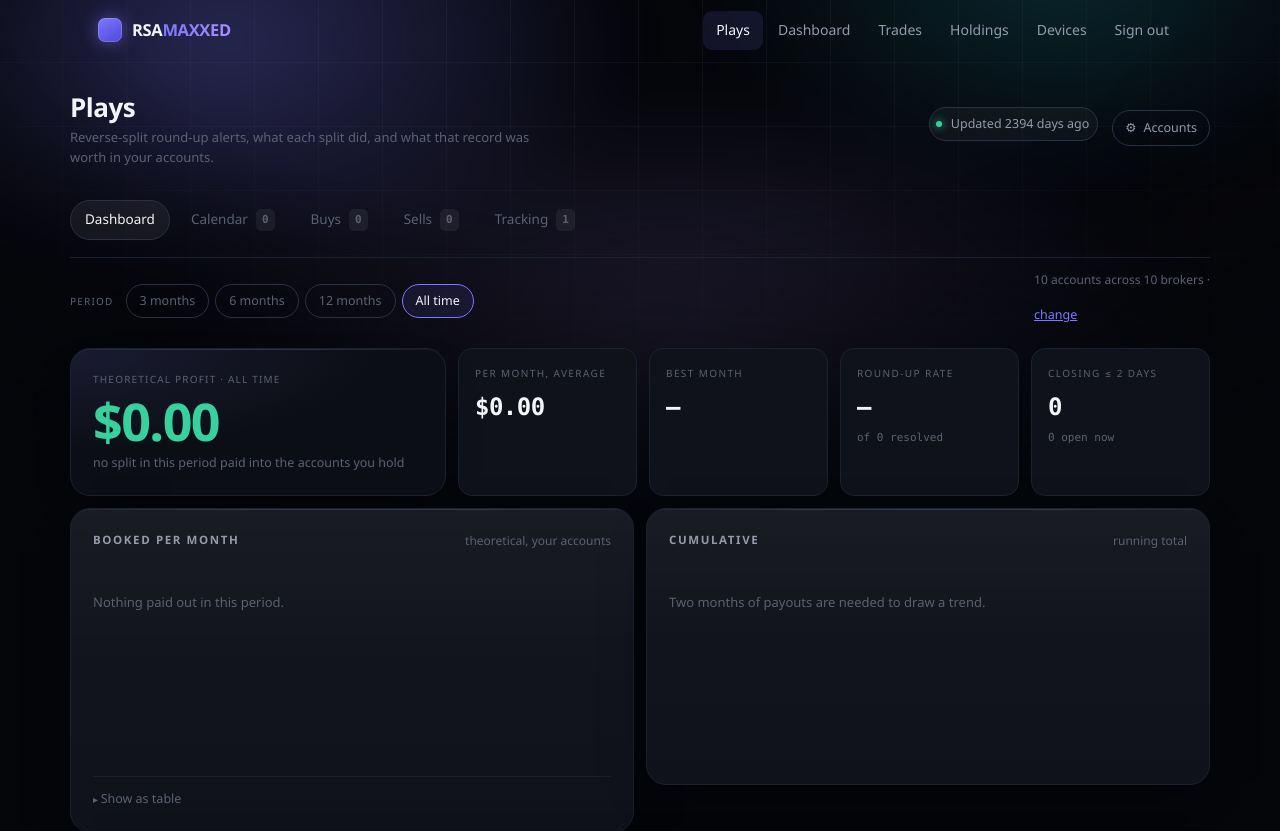
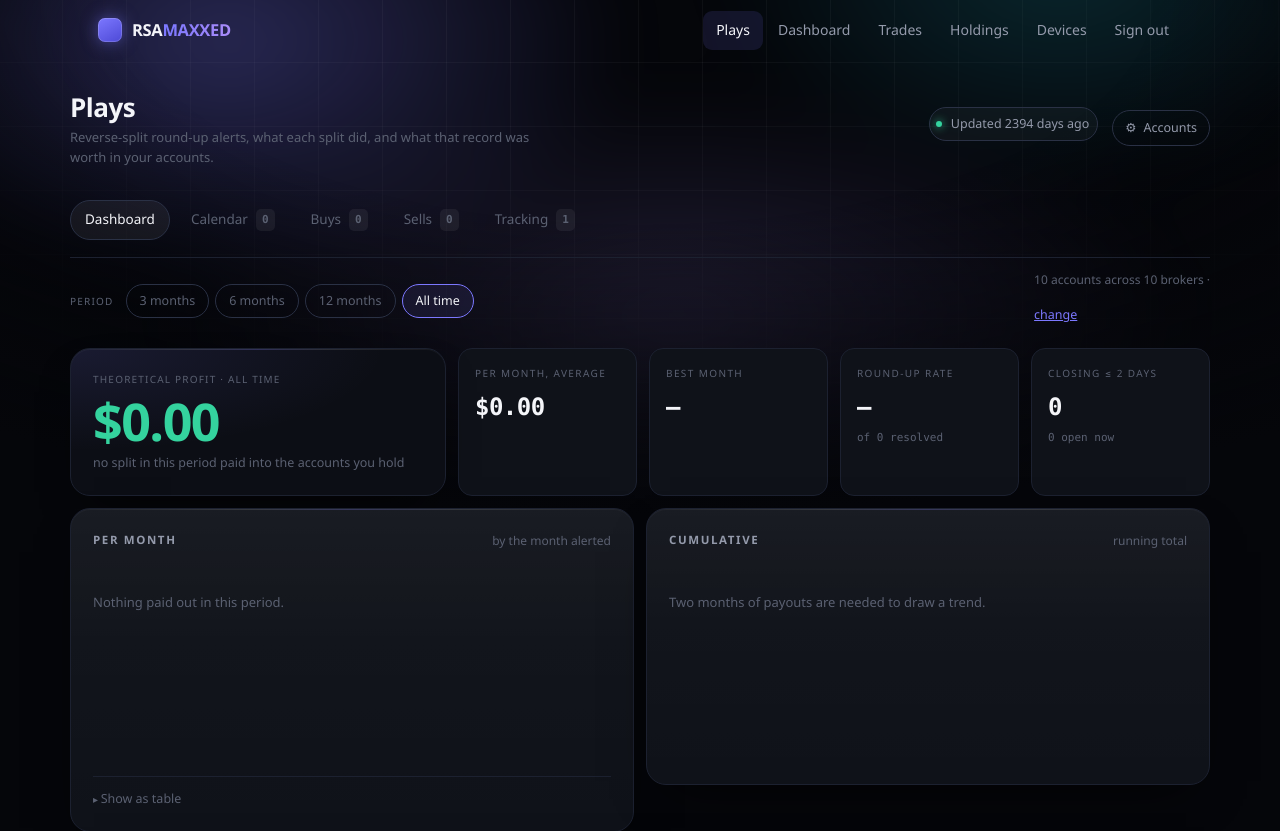
Before and after one commit to mlee33-nor/RSAMAXXED, a FastAPI app: page /plays in a window 1280 px wide. Shown: the top 831 px of the page. Run offline with FastAPI, Linux system fonts and the light colour scheme; the visitor is signed in with stand-in values (Sample User, id 1); tables that the repository leaves empty hold one stand-in row (values such as "Sample post").

Commit message:
plays: book each payout to the month it was alerted
It was bucketed by the month the split resolved, which is the wrong month for
the question the chart asks. You buy on the alert, so a June alert that exits
in July is June's money — booking it to July drained June to $25 while July
showed $1,700, and the shape was visibly wrong to anyone who knows the feed.

The resolution date is still carried per row and still shown in Tracking; it
just no longer decides which column the payout lands in.

Co-Authored-By: Claude Opus 5 (1M context) <noreply@anthropic.com>

```diff
--- a/web/app/playsfeed.py
+++ b/web/app/playsfeed.py
@@ -486,7 +486,14 @@ class Board:
                 continue
             rows.append({
                 "sym": l.play.symbol,
-                "on": l.resolved_on,
+                # The ALERT month, not the month the split resolved. The page
+                # asks "if I had bought everything, what did each month make",
+                # and you buy on the alert — so the payout belongs to the month
+                # you would have put the money in. Booking it to the resolution
+                # date instead drains a month of its own plays and piles them
+                # into the next one, which is what made June read as empty.
+                "on": l.play.alert_date or l.resolved_on,
+                "booked": l.resolved_on,
                 "per": round(per, 4),
                 "brokers": [broker_key(b) for b in brokers],
                 "status": l.status,
--- a/web/app/templates/plays.html
+++ b/web/app/templates/plays.html
@@ -213,8 +213,8 @@
       <div class="chart-grid">
         <div class="card chart-card">
           <div class="card-h">
-            <h3>Booked per month</h3>
-            <span class="muted" style="font-size:12px">theoretical, your accounts</span>
+            <h3>Per month</h3>
+            <span class="muted" style="font-size:12px">by the month alerted</span>
           </div>
           <figure class="chart" id="chart-monthly" aria-label="Theoretical profit booked per month"></figure>
           <details class="tableview">
```
